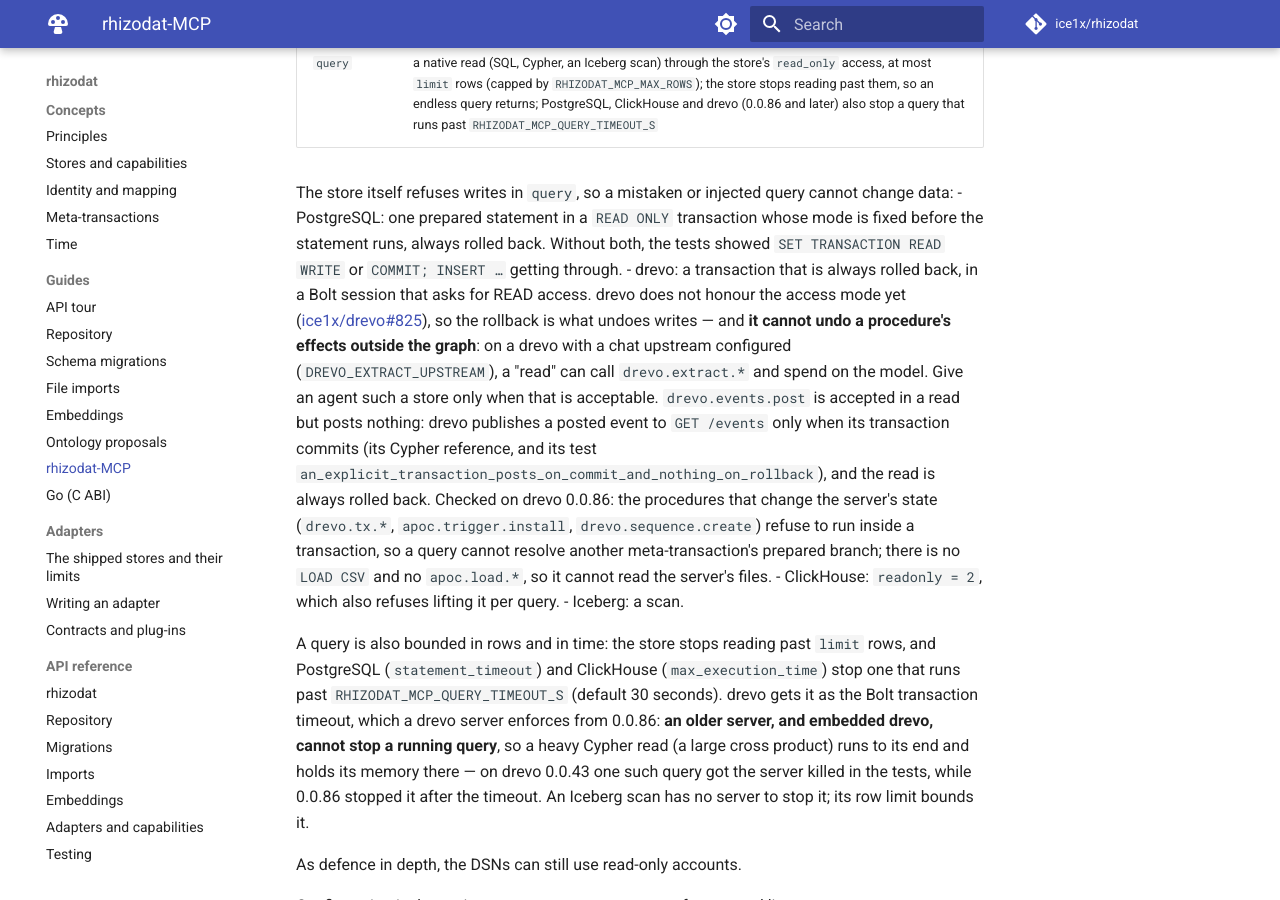
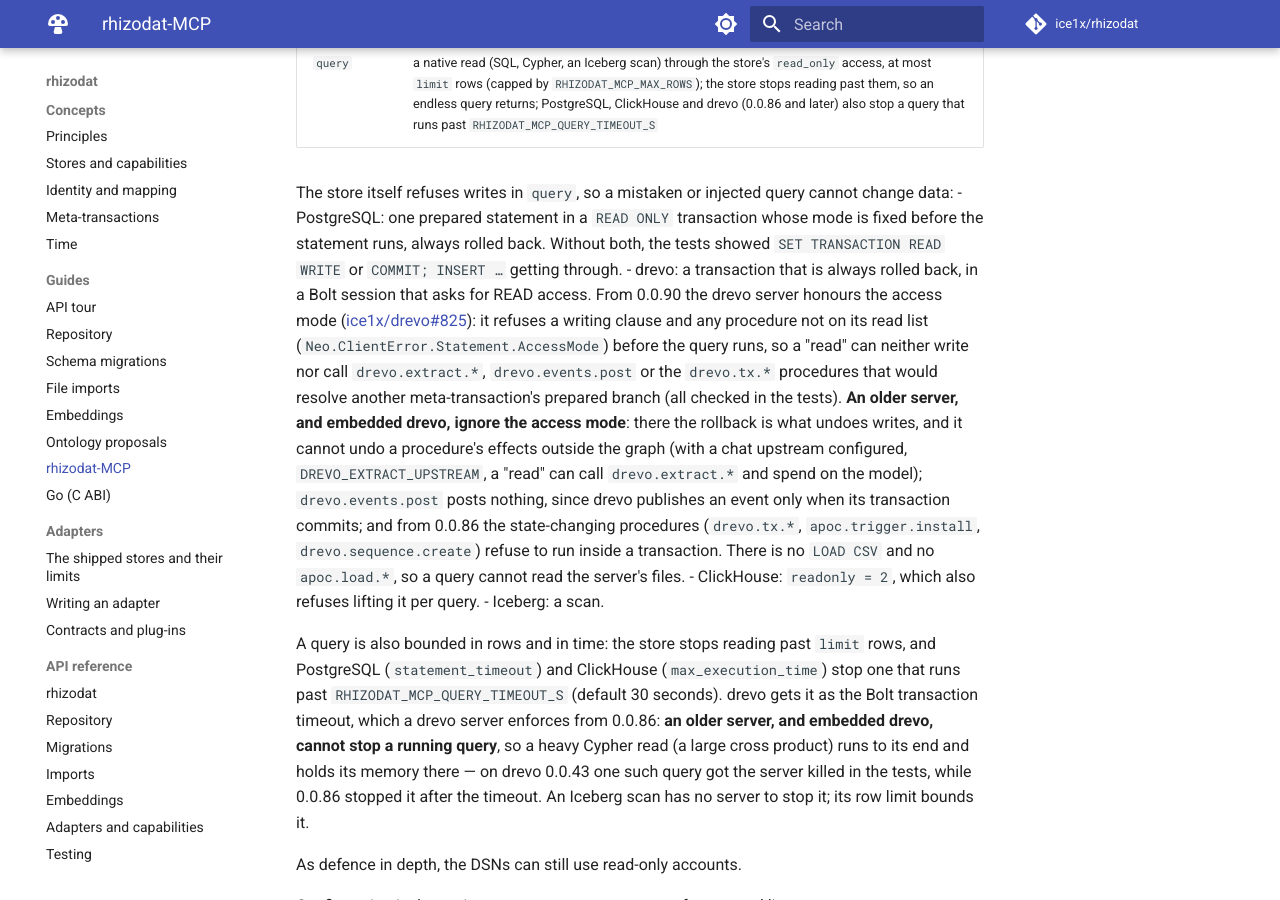
Before and after one commit to ice1x/rhizodat, an MkDocs documentation site: the page built from docs/guide/mcp.md, in a window 1280 px wide and 900 px high, scrolled down 529 px. Built offline with MkDocs 1.6.1 and Material for MkDocs 9.7.7, drawn with Linux system fonts in a browser that asks for light colours; comment, search, counter and statistics services are not loaded.

Commit message:
drevo 0.0.90: test server and embedded pin; READ access is enforced
Bump drevo from 0.0.86 to 0.0.90 everywhere rhizodat pins it:
- compose.yaml: the test server image ice1x/drevo:0.0.90;
- pyproject.toml / uv.lock: drevo-py at the v0.0.90 tag commit (e9dc852);
- crates/rhizodat-drevo/Cargo.toml / Cargo.lock: the embedded engine at
  the same commit.

0.0.90 honours the Bolt READ access mode (ice1x/drevo#825, which this
project filed). DrevoStore.read_only already opened a READ session, so a
write or a procedure with outside effects in an MCP read is now refused
by the server before it runs (Neo.ClientError.Statement.AccessMode)
instead of being undone by the rollback. Embedded drevo still has no
access mode and keeps relying on the rollback.

tests/adapters/test_drevo.py:
- test_read_only_reads_and_never_keeps_a_write expects the refusal on
  Bolt and the rollback on embedded drevo;
- test_a_read_only_query_cannot_resolve_a_prepared_branch matches the
  new AccessMode refusal of drevo.tx.*;
- new test: a READ query cannot call drevo.events.post,
  drevo.extract.entities or apoc.trigger.install.

Docs: docs/guide/mcp.md rewrites the drevo read-safety paragraph (server
enforcement from 0.0.90, rollback-only on older servers and embedded),
docs/adapters/stores.md and the read_only docstring name the new pin,
CHANGELOG has the entry. 0.0.90 also makes a prepare conflict per record,
like a commit; the suites pass unchanged (Python 2013, Rust, Go).

```diff
--- a/docs/guide/mcp.md
+++ b/docs/guide/mcp.md
@@ -27,22 +27,22 @@ cannot change data:
   tests showed `SET TRANSACTION READ WRITE` or `COMMIT; INSERT …` getting
   through.
 - drevo: a transaction that is always rolled back, in a Bolt session that
-  asks for READ access. drevo does not honour the access mode yet
-  ([ice1x/drevo#825](https://github.com/ice1x/drevo/issues/825)), so the
-  rollback is what undoes writes — and **it cannot undo a procedure's effects
-  outside the graph**: on a drevo with a chat upstream configured
-  (`DREVO_EXTRACT_UPSTREAM`), a "read" can call `drevo.extract.*` and spend on
-  the model. Give an agent such a store only when that is acceptable.
-  `drevo.events.post` is accepted in a read but posts nothing: drevo publishes
-  a posted event to `GET /events` only when its transaction commits (its
-  Cypher reference, and its test
-  `an_explicit_transaction_posts_on_commit_and_nothing_on_rollback`), and the
-  read is always rolled back. Checked on drevo 0.0.86:
-  the procedures that change the server's state (`drevo.tx.*`,
+  asks for READ access. From 0.0.90 the drevo server honours the access mode
+  ([ice1x/drevo#825](https://github.com/ice1x/drevo/issues/825)): it refuses
+  a writing clause and any procedure not on its read list
+  (`Neo.ClientError.Statement.AccessMode`) before the query runs, so a "read"
+  can neither write nor call `drevo.extract.*`, `drevo.events.post` or the
+  `drevo.tx.*` procedures that would resolve another meta-transaction's
+  prepared branch (all checked in the tests). **An older server, and embedded
+  drevo, ignore the access mode**: there the rollback is what undoes writes,
+  and it cannot undo a procedure's effects outside the graph (with a chat
+  upstream configured, `DREVO_EXTRACT_UPSTREAM`, a "read" can call
+  `drevo.extract.*` and spend on the model); `drevo.events.post` posts
+  nothing, since drevo publishes an event only when its transaction commits;
+  and from 0.0.86 the state-changing procedures (`drevo.tx.*`,
   `apoc.trigger.install`, `drevo.sequence.create`) refuse to run inside a
-  transaction, so a query cannot resolve another meta-transaction's prepared
-  branch; there is no `LOAD CSV` and no `apoc.load.*`, so it cannot read the
-  server's files.
+  transaction. There is no `LOAD CSV` and no `apoc.load.*`, so a query cannot
+  read the server's files.
 - ClickHouse: `readonly = 2`, which also refuses lifting it per query.
 - Iceberg: a scan.
 
--- a/pyproject.toml
+++ b/pyproject.toml
@@ -89,7 +89,7 @@ members = ["plugins/*"]
 [tool.uv.sources]
 rhizodat-ontology = { workspace = true }
 rhizodat-native = { path = "crates/rhizodat-py" }
-drevo-py = { git = "https://github.com/ice1x/drevo", rev = "d5baef73cb0416aacc116b7f0ccb4a6fdb51c53d", subdirectory = "drevo-py" }
+drevo-py = { git = "https://github.com/ice1x/drevo", rev = "e9dc852c82dba832a7973964c7d06b78131e6f3b", subdirectory = "drevo-py" }
 
 [tool.hatch.build.targets.wheel]
 packages = ["src/rhizodat"]
```
Also changed, not shown: CHANGELOG.md (+8 -0 lines), compose.yaml (+4 -3 lines), docs/adapters/stores.md (+2 -2 lines), 5 other files.
